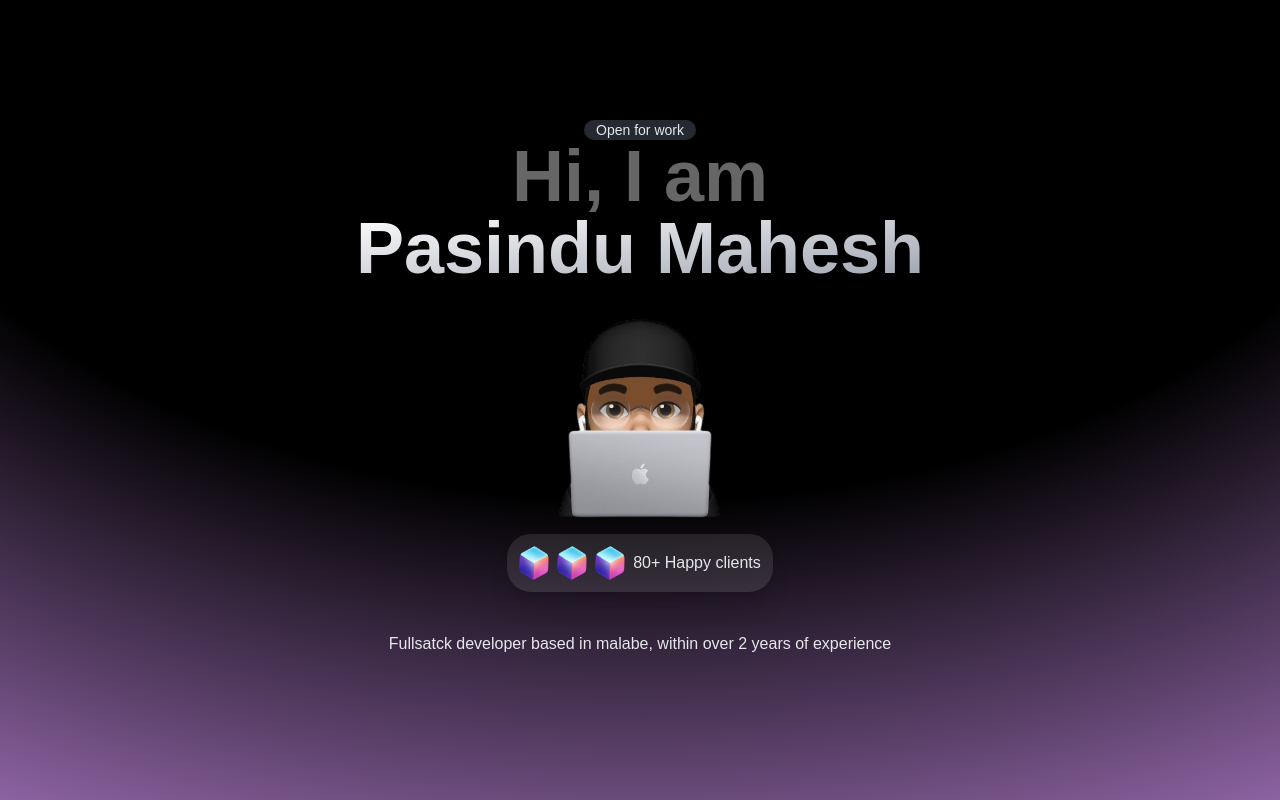
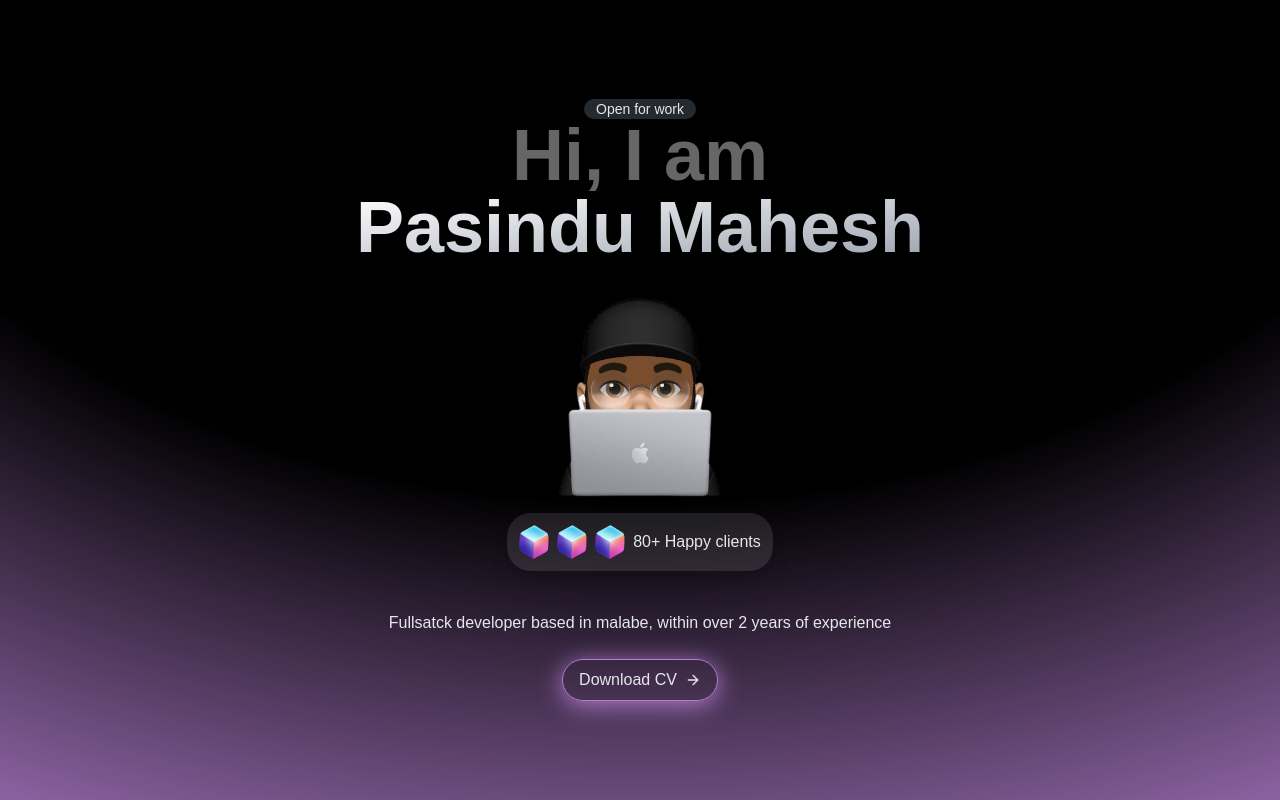
Before and after one commit to pasindu-mahesh/portfolio-next, a Next.js app: page / in a window 1280 px wide. Built offline with nearby package versions, Linux system fonts and the light colour scheme.

Commit message:
feat:add download cv btn

```diff
--- a/components/hero.tsx
+++ b/components/hero.tsx
@@ -6,6 +6,7 @@ import { profile } from "console"
 import Image from 'next/image';
 import profilepic from "../assets/profilepic.png"
 import obj1 from "../assets/obj1.png"
+import { FiArrowRight } from "react-icons/fi";
 
 
 
@@ -73,8 +74,28 @@ export const Hero = () => {
                     />
                     <p className="font-medium">80+ Happy clients</p>
                 </div>
+
+                <p className="my-6 max-w-lx text-center font-medium">Fullsatck developer based in malabe, within over 2 years of experience</p>
+
+                <motion.button
+                    style={{
+                        border,
+                        boxShadow
+                    }}
+                    whileHover={{
+                        scale: 1.15,
+                    }}
+                    whileTap={{
+                        scale: 0.985,
+                    }}
+                    className="flex w-fit items-center gap-2 rounded-full px-4 py-2"
+                >
+                    Download CV
+                <FiArrowRight className=""/>
+                </motion.button>
             </div>
-            <p className="my-6 max-w-lx text-center font-medium">Fullsatck developer based in malabe, within over 2 years of experience</p>
+
+
         </motion.section>
     )
 }
```
